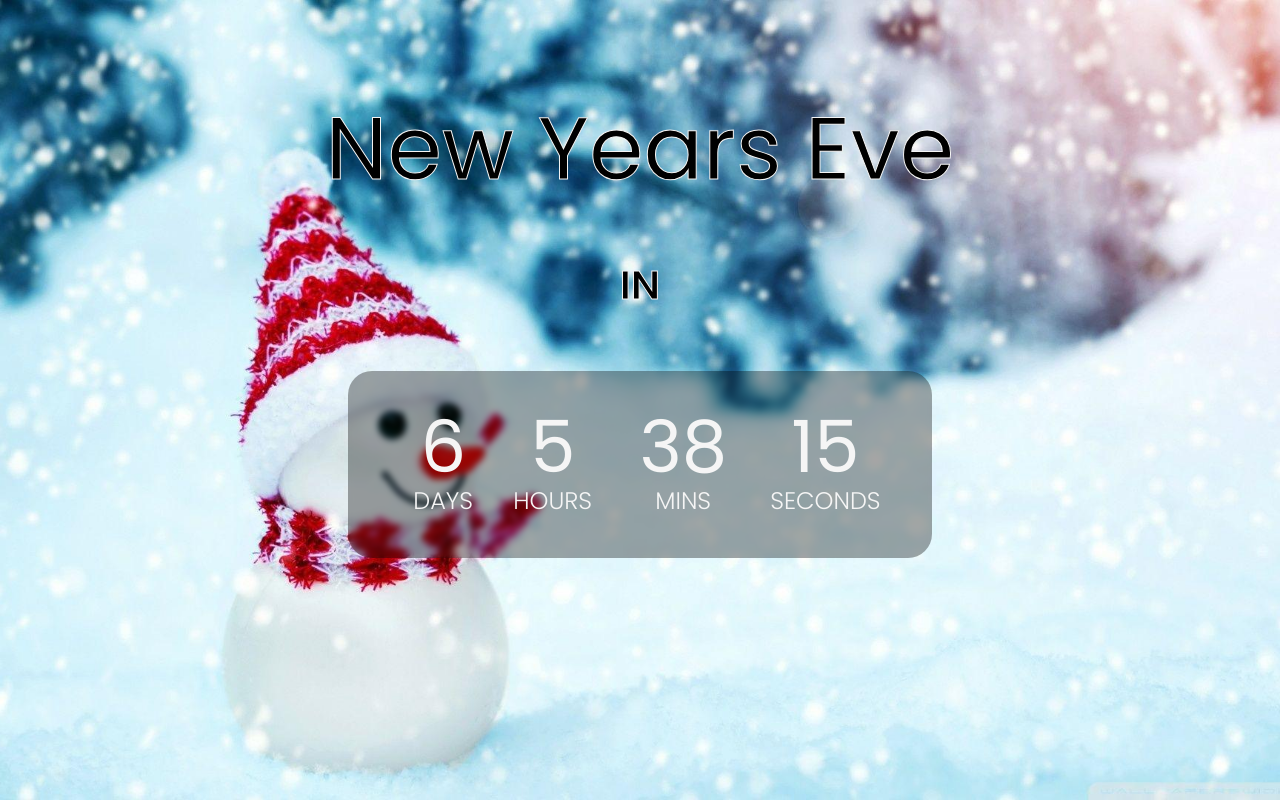
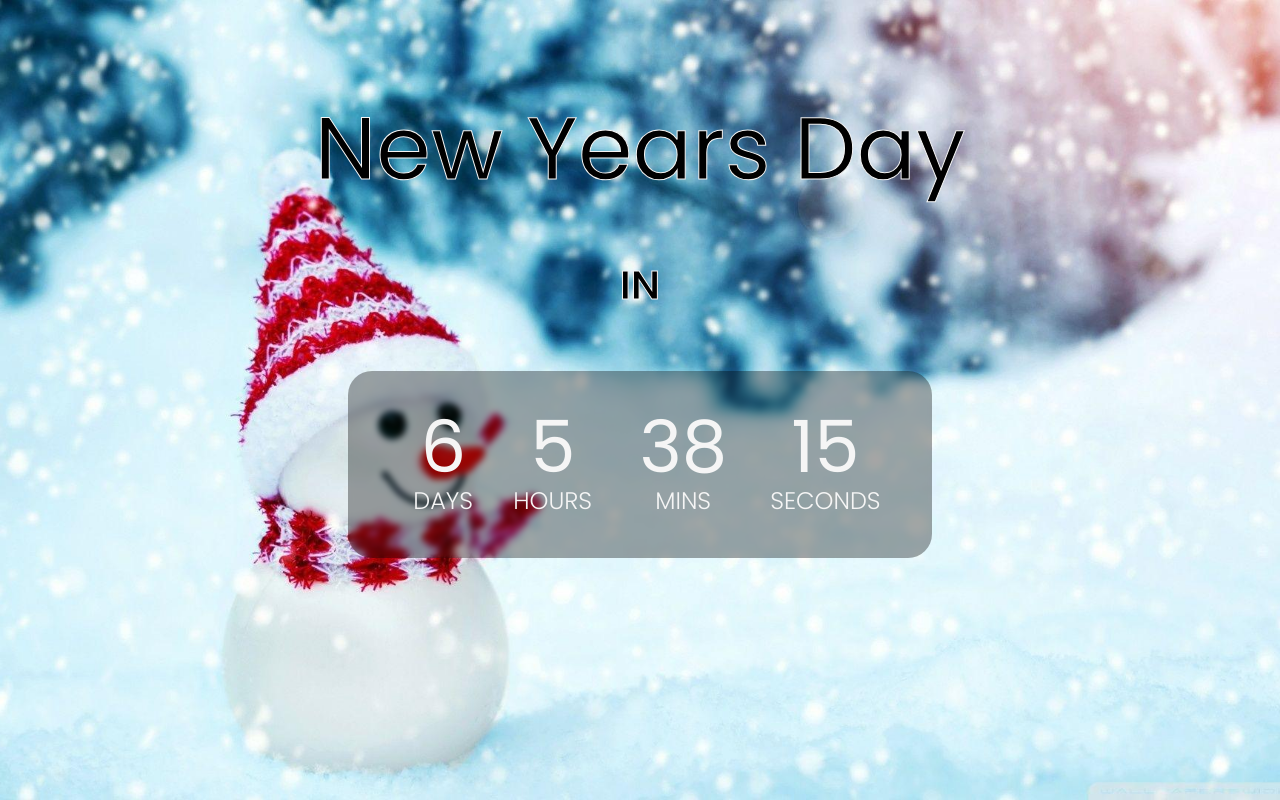
Before and after one commit to davidmvenegas/HappyNewYears, a plain HTML site: page index.html in a window 1280 px wide. Drawn offline with Linux system fonts and the light colour scheme.

Commit message:
DAY not EVE

```diff
--- a/index.html
+++ b/index.html
@@ -8,7 +8,7 @@
     <title>Countdown Timer</title>
 </head>
 <body>
-    <h1>New Years Eve</h1>
+    <h1>New Years Day</h1>
     <p id="in">IN</p>
     <div class="countdown-container">
         <div class="countdown-ele days-c">
```
